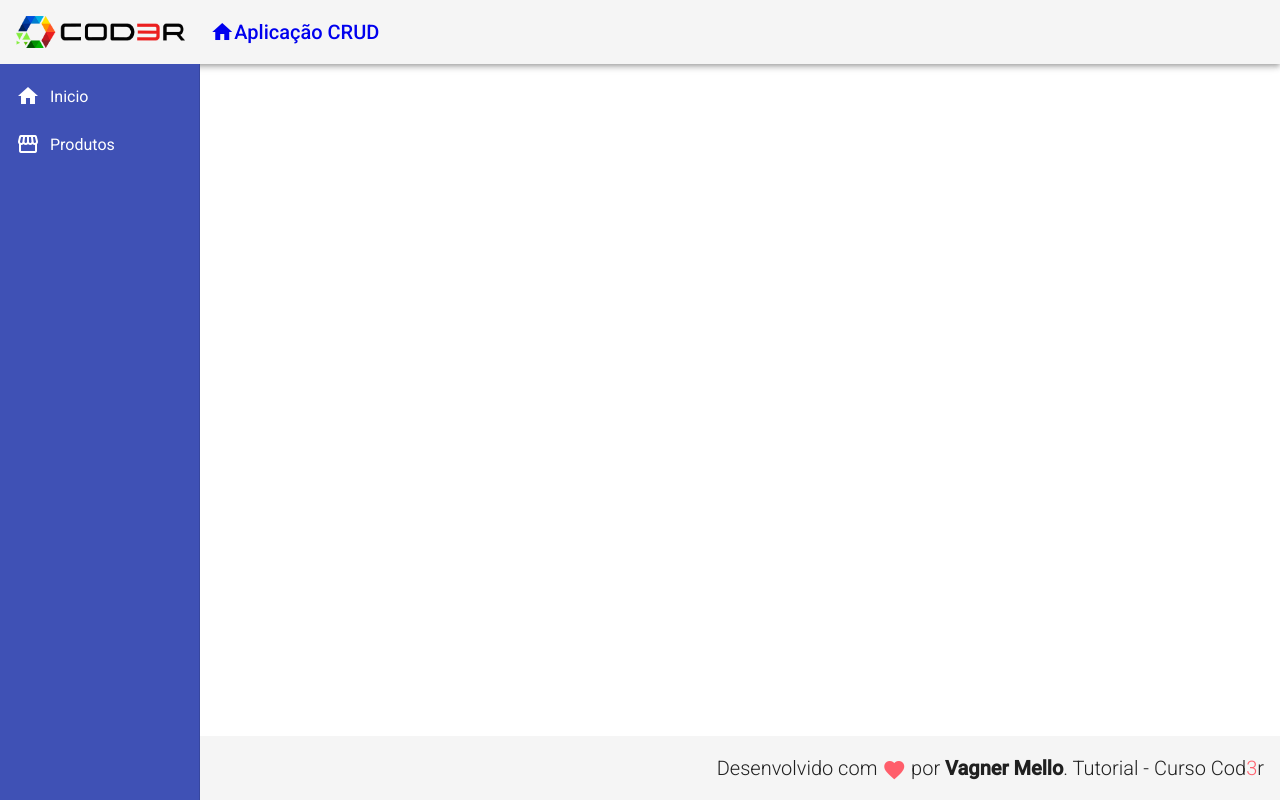
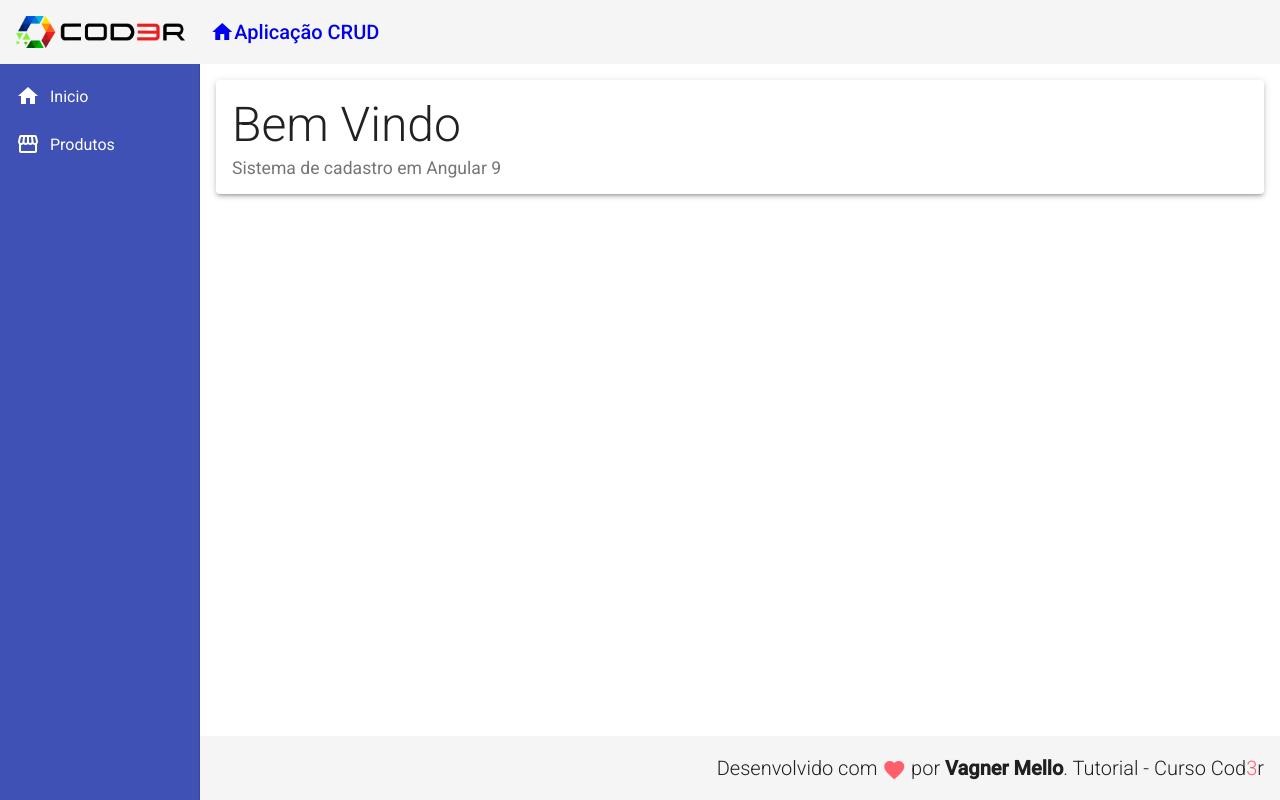
Before and after one commit to vagnerjsmello/Angular9-CRUD, an Angular app in the folder frontend/: page / in a window 1280 px wide. Built offline with nearby package versions, Linux system fonts and the light colour scheme.

Commit message:
Add Home Component

```diff
--- a/frontend/src/app/components/templates/nav/nav.component.css
+++ b/frontend/src/app/components/templates/nav/nav.component.css
@@ -10,3 +10,8 @@
 .sidenav i {
     padding-right: 10px;
 }
+
+.content {
+    padding:16px;
+    background-color: #fff;
+}
--- a/frontend/src/app/components/templates/nav/nav.component.html
+++ b/frontend/src/app/components/templates/nav/nav.component.html
@@ -13,7 +13,9 @@
                 </i>
                 Produtos
             </a>
-
         </mat-nav-list>
     </mat-sidenav>
+    <mat-sidenav-content class="content">
+        <app-home></app-home>
+    </mat-sidenav-content>
 </mat-sidenav-container>
--- /dev/null
+++ b/frontend/src/app/components/views/home/home.component.css
@@ -0,0 +1,9 @@
+.home .title {
+    font-size: 3rem;
+    font-weight: 300;
+    line-height: 1.2;
+}
+
+.home .subtitle {
+    font-size: 1.1em;
+}
--- /dev/null
+++ b/frontend/src/app/components/views/home/home.component.html
@@ -0,0 +1,8 @@
+<mat-card class="home mat-elevation-z3">
+    <mat-card-title class="title">
+        Bem Vindo
+    </mat-card-title>
+    <mat-card-subtitle class="subtitle">
+        Sistema de cadastro em Angular 9
+    </mat-card-subtitle>
+</mat-card>
--- /dev/null
+++ b/frontend/src/app/components/views/home/home.component.ts
@@ -0,0 +1,15 @@
+import { Component, OnInit } from '@angular/core';
+
+@Component({
+  selector: 'app-home',
+  templateUrl: './home.component.html',
+  styleUrls: ['./home.component.css']
+})
+export class HomeComponent implements OnInit {
+
+  constructor() { }
+
+  ngOnInit() {
+  }
+
+}
```
Also changed, not shown: frontend/src/app/app.module.ts (+6 -2 lines).
